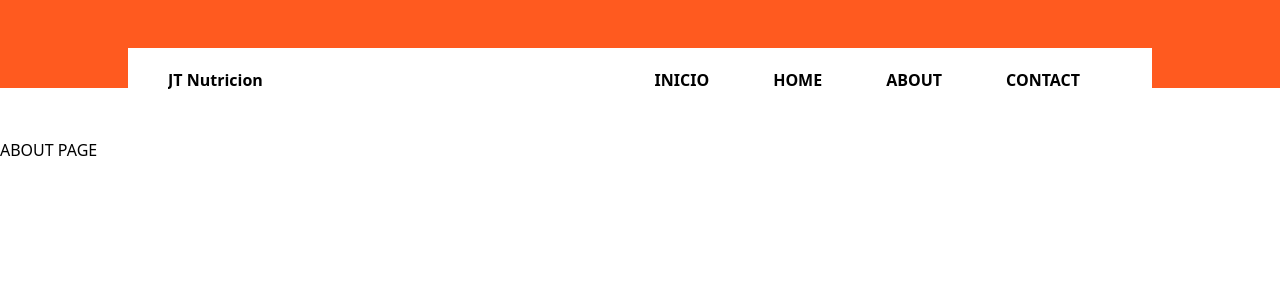
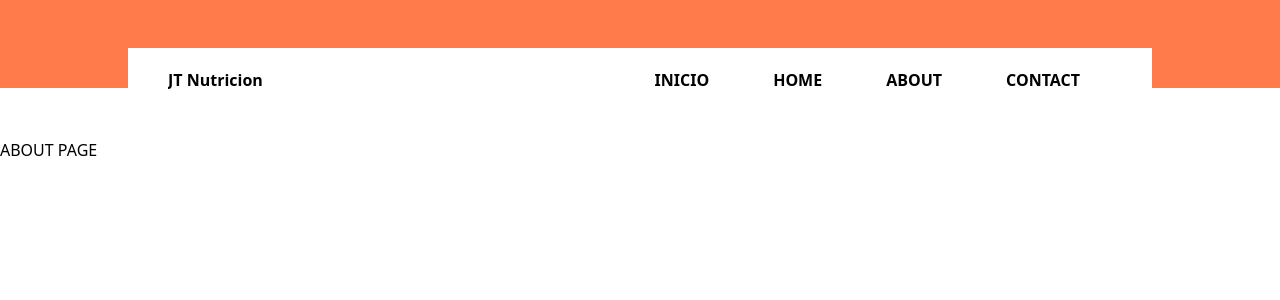
Before and after one commit to cufa03/jt-nutricion, a Next.js app: page /about in a window 1280 px wide. Shown: the top 300 px of the page. Built offline with nearby package versions, Linux system fonts and the light colour scheme.

Commit message:
changed navbar color

```diff
--- a/components/Navbar.jsx
+++ b/components/Navbar.jsx
@@ -13,7 +13,7 @@ const Navbar = () => {
 
 	return (
 		<div className="relative w-full z-10">
-			<div className=" bg-orange-500 h-[5.5em] ">
+			<div className=" bg-orange-500/80 h-[5.5em] ">
 				<nav className="absolute bg-white  h-[4em] w-[80%] top-12 left-0 right-0 mx-auto flex items-center justify-between px-10 overflow-hidden">
 					<div className="overflow-hidden">
 						{/* <Image
```
